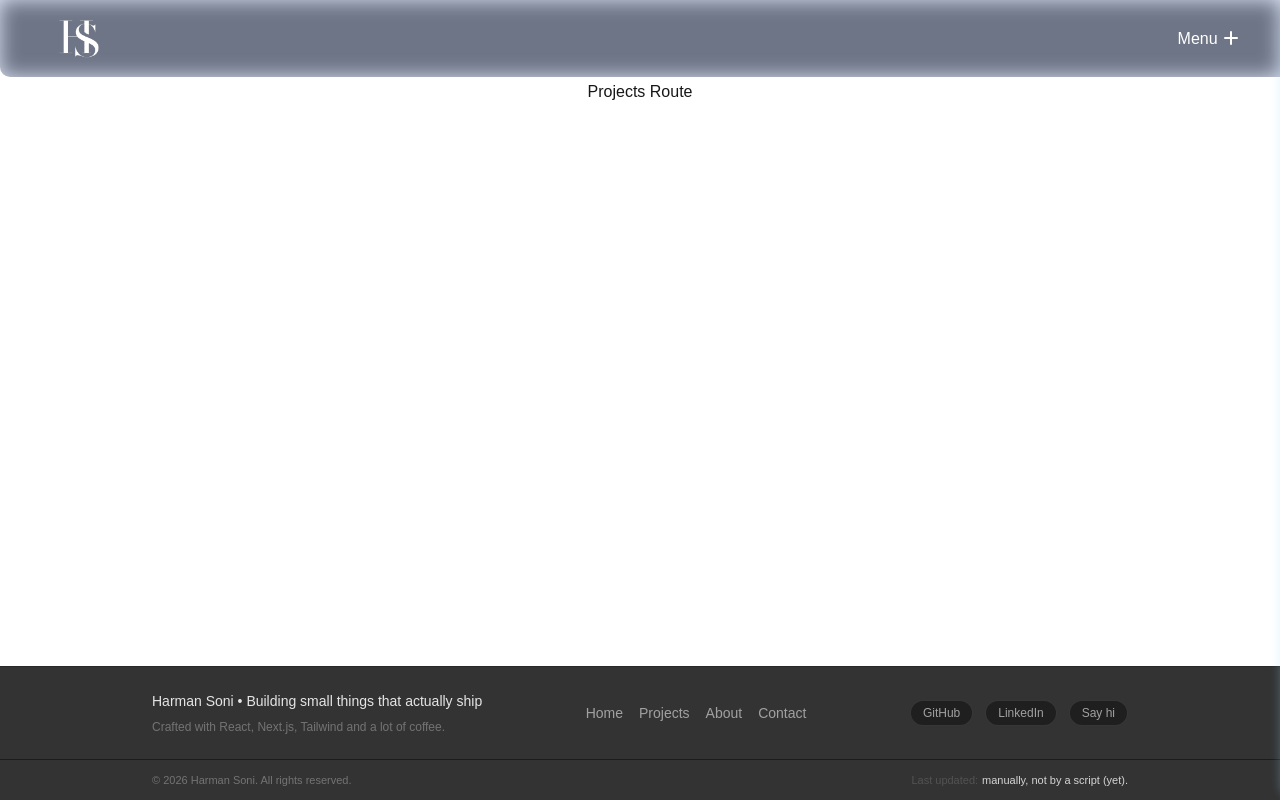
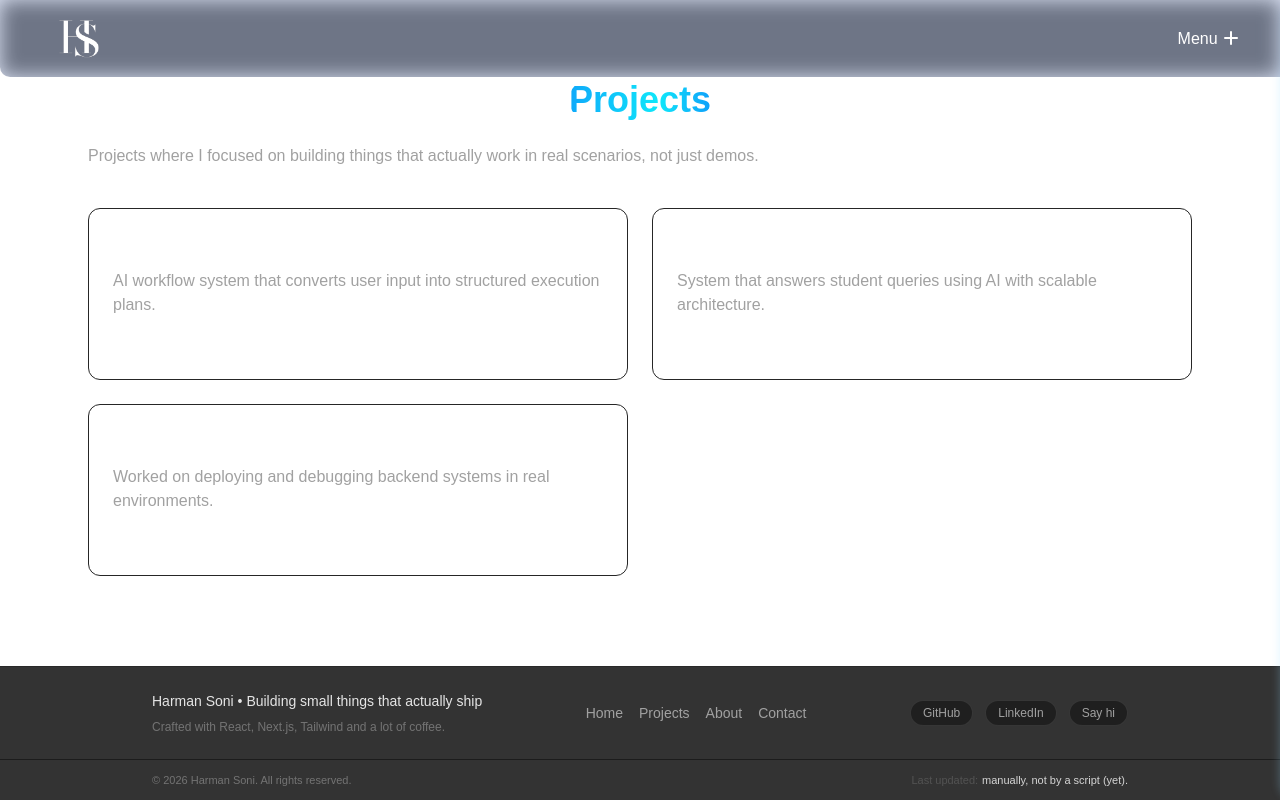
Before and after one commit to harmansoni22/MyPortfolio, a Next.js app: page /projects in a window 1280 px wide. Built offline with nearby package versions, Linux system fonts and the light colour scheme.

Commit message:
Project page

```diff
--- /dev/null
+++ b/src/app/projects/[slug]/page.jsx
@@ -0,0 +1,64 @@
+import { projects } from "@/libs/content/projects.js"
+import Link from "next/link"
+import { notFound } from "next/navigation"
+
+export default async function ProjectPage({ params }) {
+  const { slug } = await params
+
+  const project = projects.find(
+    (p) => p.slug.toLowerCase() === slug.toLowerCase()
+  )
+
+  if (!project) {
+    notFound()
+  }
+
+  return (
+    <section className="max-w-4xl mx-auto px-6 py-20 text-white">
+      <h1 className="text-3xl md:text-4xl font-semibold">
+        {project.title}
+      </h1>
+
+      <p className="mt-4 text-neutral-400">
+        {project.description}
+      </p>
+
+      <div className="mt-10">
+        <h2 className="text-xl font-semibold">Problem</h2>
+        <p className="mt-2 text-neutral-400">
+          {project.problem}
+        </p>
+      </div>
+
+      <div className="mt-8">
+        <h2 className="text-xl font-semibold">What I Built</h2>
+        <p className="mt-2 text-neutral-400">
+          {project.solution}
+        </p>
+      </div>
+
+      <div className="mt-8">
+        <h2 className="text-xl font-semibold">How It Works</h2>
+        <p className="mt-2 text-neutral-400">
+          {project.flow}
+        </p>
+      </div>
+
+      <div className="mt-8">
+        <h2 className="text-xl font-semibold">Key Decisions</h2>
+        <p className="mt-2 text-neutral-400">
+          {project.decisions}
+        </p>
+      </div>
+
+      <div className="mt-12">
+        <Link
+          href="/projects"
+          className="text-sm text-neutral-400 hover:text-white"
+        >
+          ← Back to Projects
+        </Link>
+      </div>
+    </section>
+  )
+}
--- a/src/app/projects/page.jsx
+++ b/src/app/projects/page.jsx
@@ -1,5 +1,48 @@
-const Projects = () => {
-    return <div className="text-center mt-20">Projects Route</div>
+import Link from "next/link"
+import GradientText from "../components/effects/TextEffects/GradientText"
+import { projects } from "../../libs/content/projects.js"
+
+export default function ProjectsPage() {
+  return (
+    <section className="max-w-6xl mx-auto px-6 py-20">
+
+      {/* Heading */}
+      <GradientText colors={["#0f23fa", "#0f85fa", "#0fe7fa"]}>
+        <h1 className="text-3xl md:text-4xl font-semibold">
+          Projects
+        </h1>
+      </GradientText>
+
+      {/* Intro */}
+      <p className="mt-6 text-neutral-400 max-w-2xl">
+        Projects where I focused on building things that actually work in real scenarios, not just demos.
+      </p>
+
+      {/* Grid */}
+      <div className="mt-10 grid md:grid-cols-2 gap-6">
+
+        {projects.map((project) => (
+          <Link
+            key={project.slug}
+            href={`/projects/${project.slug}`}
+            className="group p-6 border border-neutral-800 rounded-xl hover:border-neutral-600 transition block"
+          >
+            <h2 className="text-white text-lg font-medium">
+              {project.title}
+            </h2>
+
+            <p className="mt-2 text-neutral-400">
+              {project.description}
+            </p>
+
+            <span className="mt-4 inline-block text-sm text-white group-hover:translate-x-1 transition">
+              View Details →
+            </span>
+          </Link>
+        ))}
+
+      </div>
+
+    </section>
+  )
 }
-
-export default Projects;
--- /dev/null
+++ b/src/libs/content/projects.js
@@ -0,0 +1,23 @@
+export const projects = [
+  {
+    slug: "omnistart",
+    title: "OmniStart",
+    description:
+      "AI workflow system that converts user input into structured execution plans.",
+    projectURL: ""
+  },
+  {
+    slug: "ai-platform",
+    title: "AI Education Platform",
+    description:
+      "System that answers student queries using AI with scalable architecture.",
+    projectURL: ""
+  },
+  {
+    slug: "deployment",
+    title: "Backend & Deployment",
+    description:
+      "Worked on deploying and debugging backend systems in real environments.",
+    projectURL: ""
+  },
+]
```
